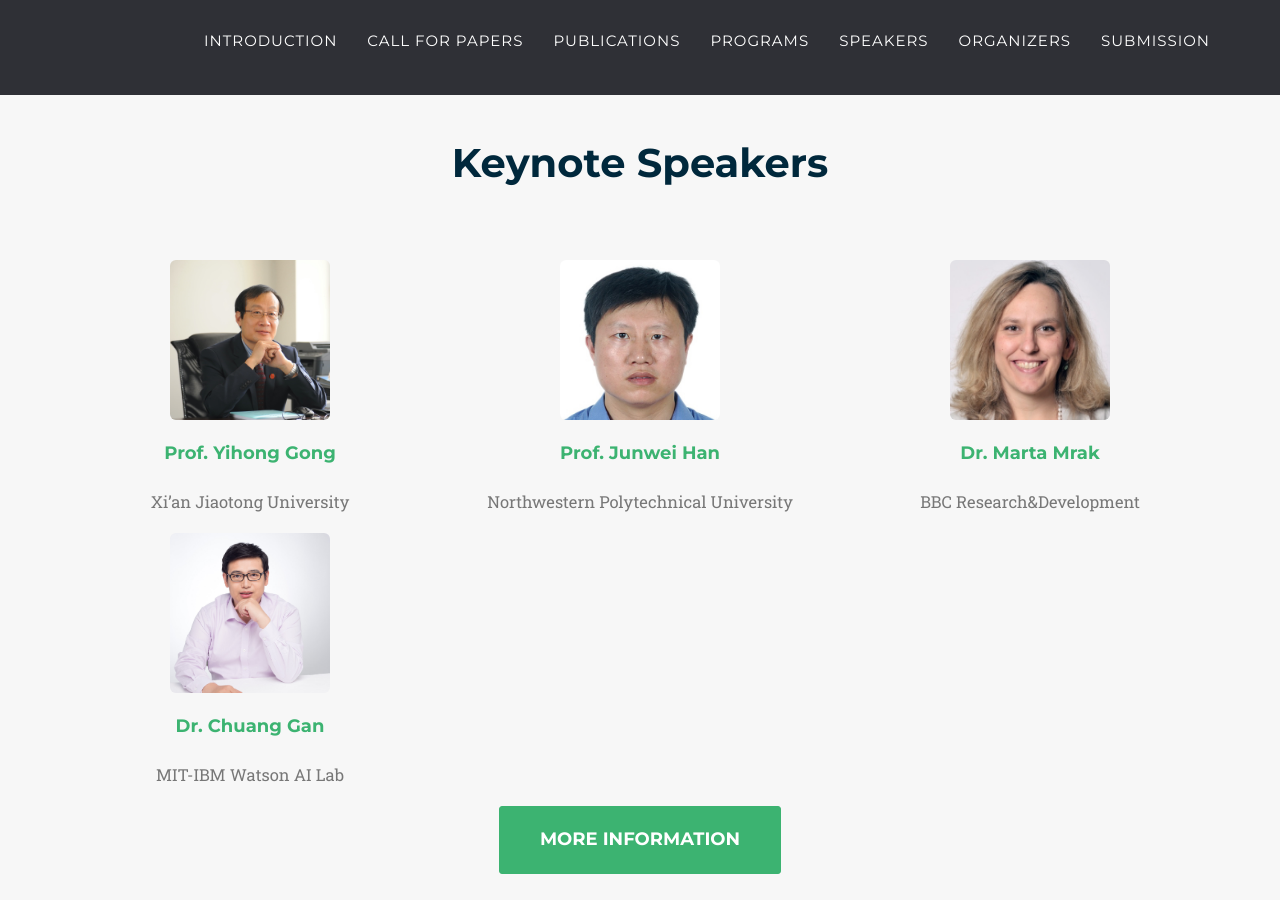
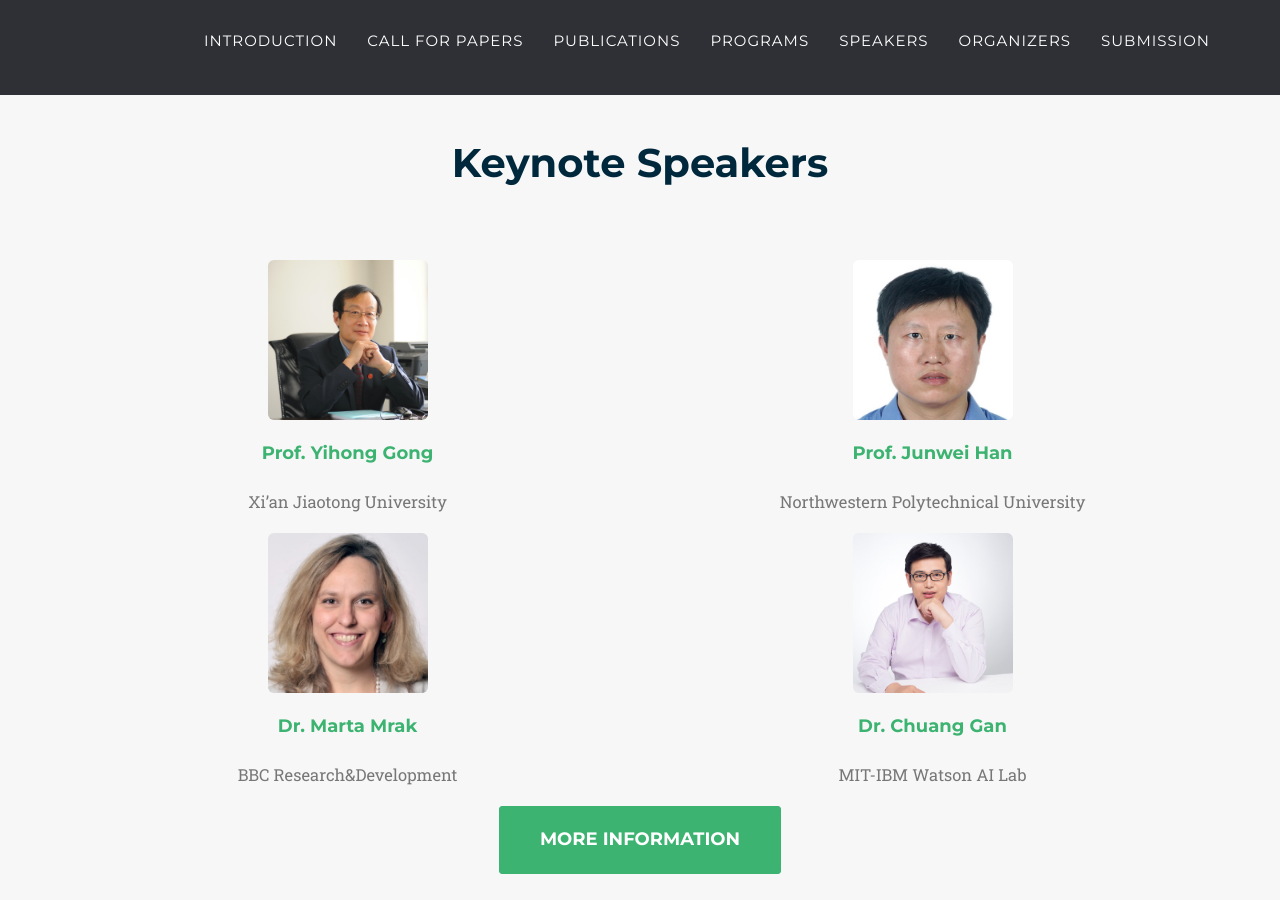
Before and after one commit to MCFR-MM22/MCFR-MM22.github.io, a Jekyll site: the page built from index.html, in a window 1280 px wide and 900 px high, scrolled down 2324 px. Built offline with Jekyll 4.4.1, drawn with Linux system fonts in a browser that asks for light colours; some web fonts are replaced.

Commit message:
Update speakers.html

```diff
--- a/_includes/2021_data/speakers.html
+++ b/_includes/2021_data/speakers.html
@@ -9,7 +9,7 @@
             </div>
             <div class="row">
             {% for post in site.data.twenty_21.speakers %}
-                <div class="col-md-4 col-sm-6 speakers-item">
+                <div class="col-sm-6 speakers-item">
                     <!-- <a href="{{ post.name }}" class="speakers-link" data-toggle="modal"> -->
                     <center><img src="../css/2021_style/img/speakers/{{ post.thumbnail }}" class="img-centered img-rounded"  width="160px" height="160px"/></center>
                     <!-- </a> -->
```
